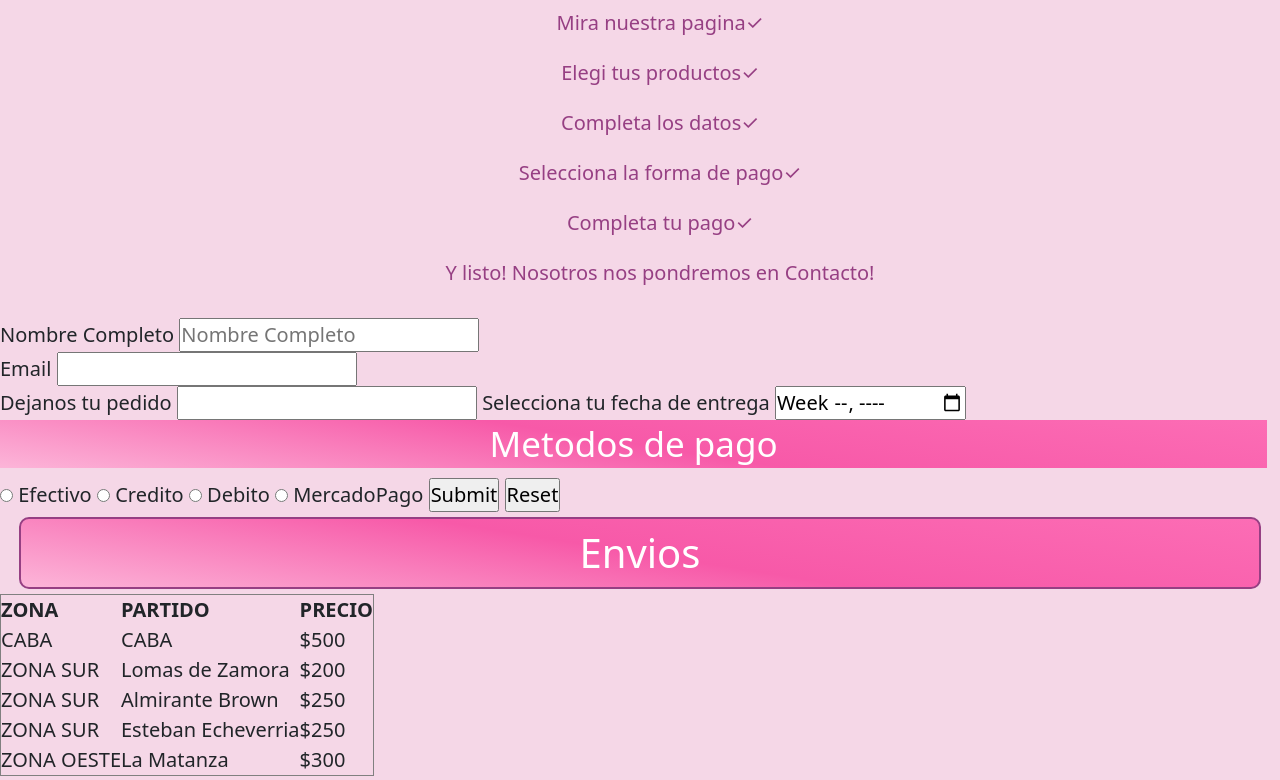
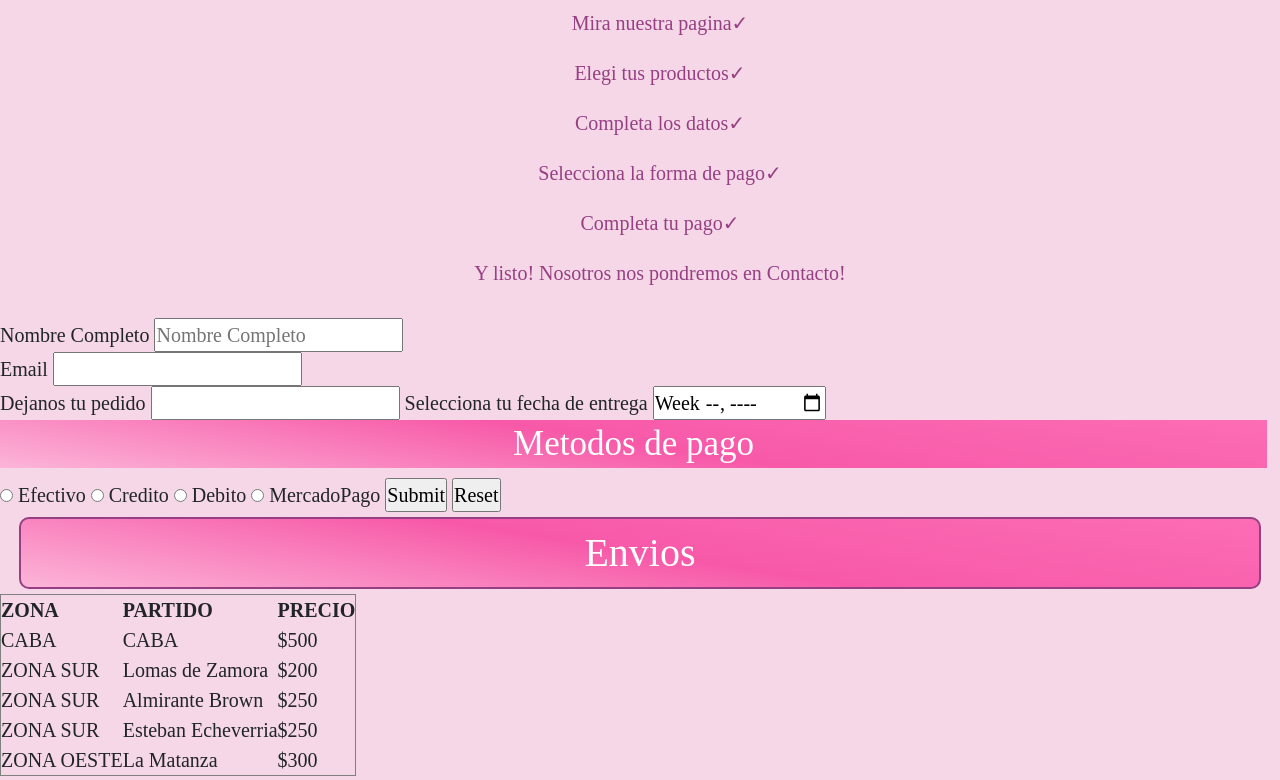
Before and after one commit to CeciliaAvalos/DeliciasSandy, a plain HTML site: page paginas/reserva.html in a window 1280 px wide. Shown: the part 468-1248 px from the top of the page. Drawn offline with nearby package versions, Linux system fonts and the light colour scheme.

Commit message:
nueva font

```diff
--- a/style.css
+++ b/style.css
@@ -9,11 +9,10 @@ html{
     background-image: url(./Imagenes/Promos\ \(1\).png);
     min-height: 100%;
 }
-/* .logo{
-    width: 6vw;
-    height: 2%;
-    padding: 1%;
-} */
+body{
+    font-family: 'Playfair Display', serif;
+
+}
 .pepito{
     width: 20%;
     display: flex;
@@ -32,7 +31,6 @@ html{
 .encabezado_lista_item{
     background: rgb(252,109,181);
     background: linear-gradient(189deg, rgba(252,109,181,1) 0%, rgba(247,89,168,1) 50%, rgba(255,168,211,0.7215777262180975) 100%);
-/*     background-color:rgb(248, 134, 191) ; */
     border: solid 2px rgb(150, 63, 131);
     margin: 10px;
     border-radius: 15px;
@@ -64,26 +62,8 @@ html{
 .carousel-fade{
     width: auto;
 }
-/* .slider{
-    width: 100%;
-    height: 100%;
-    overflow: hidden;
-}
-.slider ul{
-    display: flex;
-    width: 100%;
-}
-.slider li{
-    width: 100%;
-    list-style: none;
-}
-.slider img{
-    width: 100%;
-    height: 100%;
-} */
 .boton{
     background: linear-gradient(189deg, rgba(252,109,181,1) 0%, rgba(247,89,168,1) 50%, rgba(255,168,211,0.7215777262180975) 100%);
-/*     background-color:rgb(248, 134, 191) ; */
     width: 345%;
     border: solid 2px rgb(150, 63, 131);
     padding: 10px;
@@ -93,7 +73,6 @@ html{
 }
 h1{
     background: linear-gradient(189deg, rgba(252,109,181,1) 0%, rgba(247,89,168,1) 50%, rgba(255,168,211,0.7215777262180975) 100%);
-   /*  background-color: rgb(248, 134, 191); */
     border: solid 2px rgb(150, 63, 131);
     padding: 10px;
     margin: 5% auto;
```
Also changed, not shown: index.html (+4 -0 lines).
